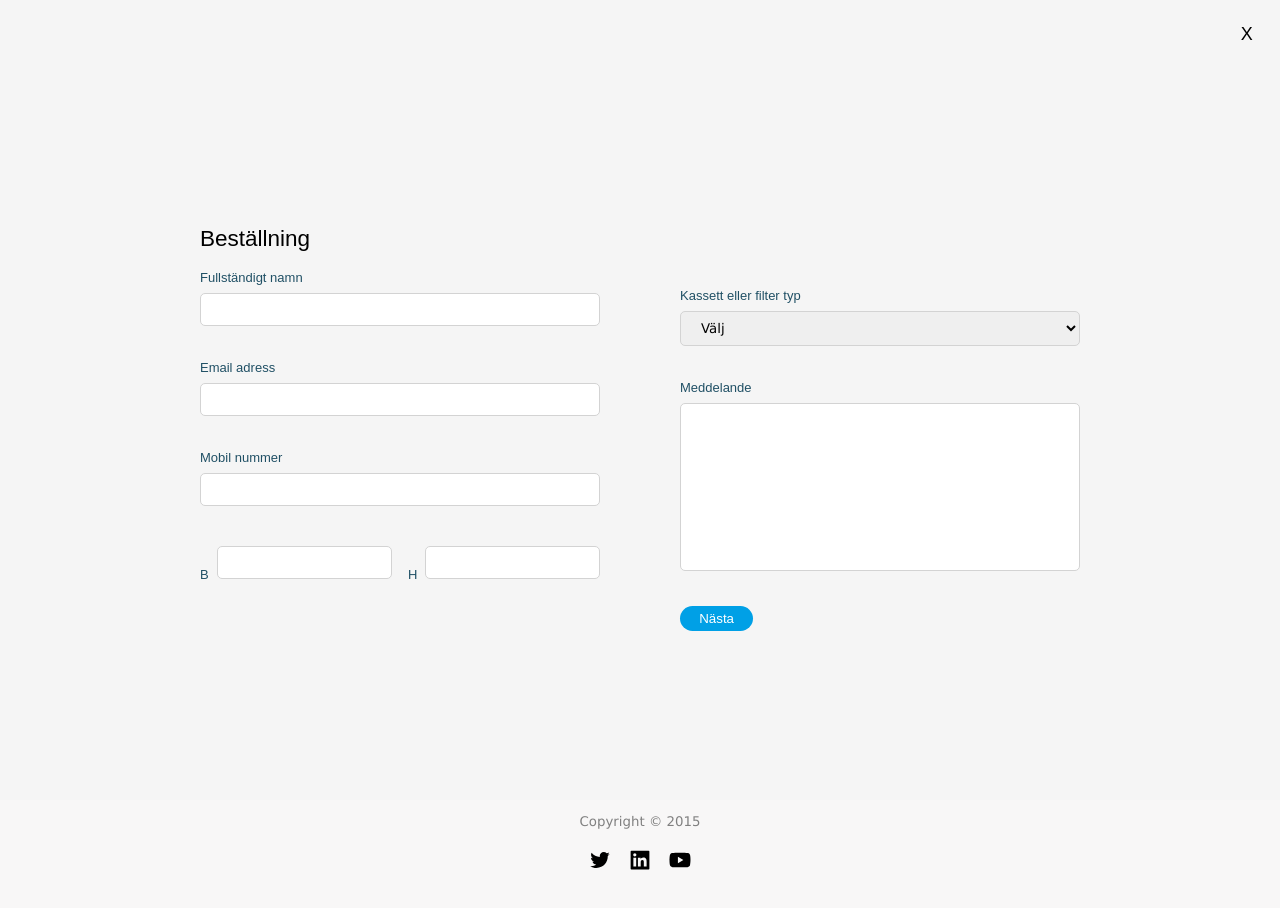
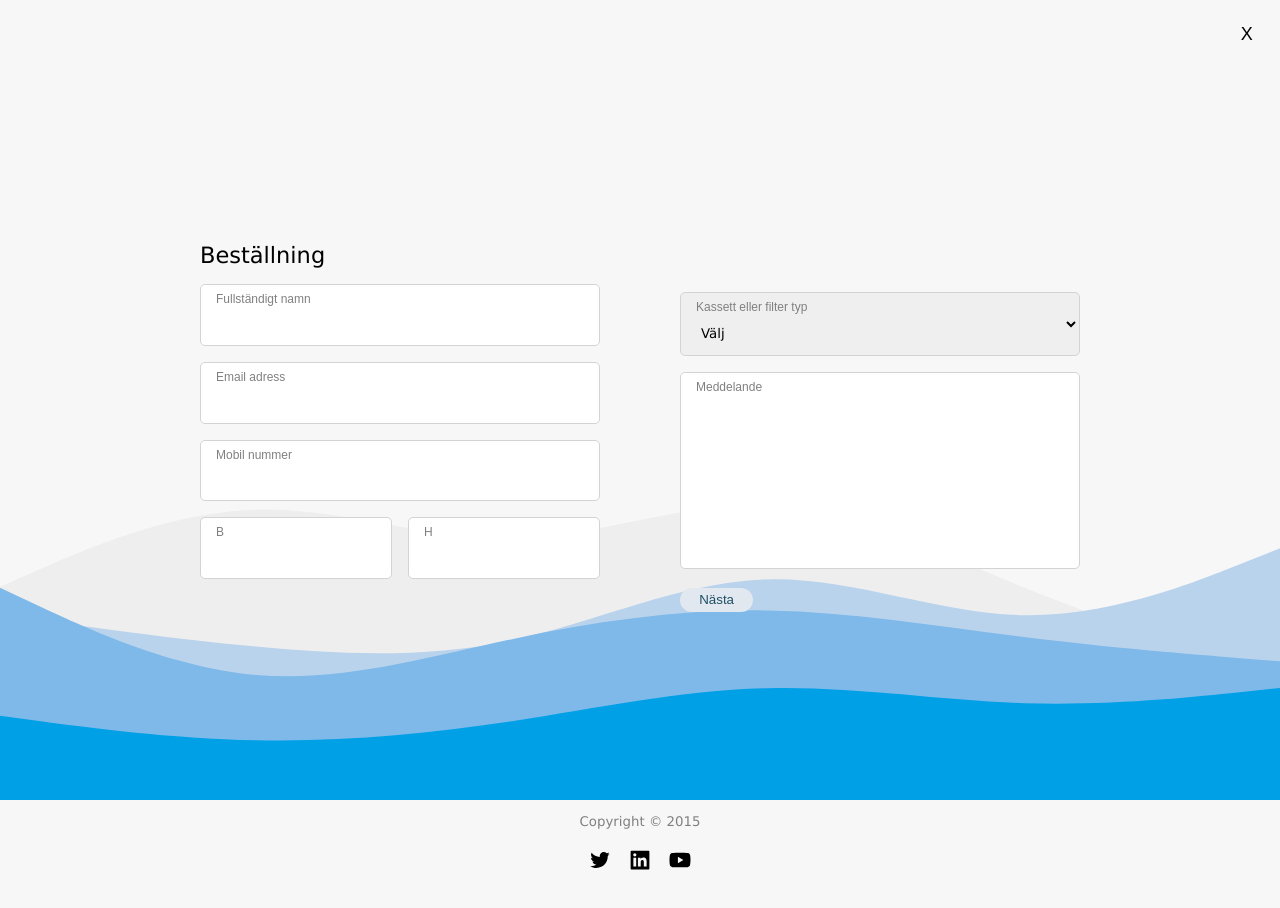
Before and after one commit to saraohman97/flexiclean-update, a React (Create React App) app: page /kontakta-oss in a window 1280 px wide. Both pictures are taken after a click on the button "Beställ". Shown: the top 908 px of the page. Built offline with nearby package versions, Linux system fonts and the light colour scheme; a web font is replaced by a local one.

Commit message:
Added new design on order-form incl bg

```diff
--- a/src/App.css
+++ b/src/App.css
@@ -831,8 +831,11 @@ display: none;
 
 /* ---------put-order modal----------- */
 .order-content {
-  background-color: whitesmoke;
-  /* backdrop-filter: blur(100px); */
+  background-image: url(./assets/layered-waves-haikei\ \(1\).svg);
+  background-repeat: no-repeat;
+  background-size: cover;
+  background-position: center;
+
   height: 100vh;
   position: absolute;
   z-index: 100;
@@ -844,6 +847,7 @@ display: none;
 }
 .order-title {
   margin-bottom: 1rem;
+  font-family: Verdana, Geneva, Tahoma, sans-serif;
 }
 .order-form {
   display: flex;
@@ -851,14 +855,21 @@ display: none;
   min-width: 400px;
   margin: 0 auto;
 }
+.order-content .input-group {
+  position: relative;
+}
 .order-label {
-  color: var(--third-clr);
-  font-size: small;
+  color: gray;
+  font-size: 12px;
+  position: absolute;
+  top: .5rem;
+  left: 1rem;
 }
 .order-input-field {
   margin-bottom: 1rem;
-  margin-top: .5rem;
-  padding: .5rem 1rem;
+  color: #000000;
+  padding: 2rem 1rem .8rem;
+  text-align: bottom;
   border-radius: 5px;
   border: 1px solid lightgray;
   outline: none;
@@ -868,7 +879,8 @@ display: none;
   max-width: 400px;
 }
 .order-input-field:hover {
-  border: 1px solid transparent;
+  /* border: 1px solid gray; */
+  box-shadow: var(--box-shadow);
 }
 .order-input-field:focus {
   border: 1px solid var(--third-clr);
@@ -880,7 +892,6 @@ display: none;
 }
 .order-size {
   display: flex;
-  gap: .5rem;
   align-items: center;
   flex: 1;
 }
@@ -918,14 +929,14 @@ display: none;
     gap: 1rem;
   }
   .order-form-right {
-    margin-top: 5rem;
-  }
-  .order-input-field {
-    margin-bottom: 2rem;
+    margin-top: 4.2rem;
   }
   .order-form-right,
   .order-form-left {
     width: 400px;
+  }
+  .order-content {
+    background-position: bottom;
   }
 }
 /* for big devices */
@@ -955,7 +966,7 @@ display: none;
   max-width: 300px;
   margin: 0 auto;
 }
-.input-group {
+.admin-content .input-group {
   width: 100%;
 }
 .admin-title {
--- a/src/components/PutOrder.js
+++ b/src/components/PutOrder.js
@@ -14,15 +14,15 @@ const PutOrder = ({ setOrderModalOpen }) => {
                             <div className="order-form-left">
                                 <h1 className='order-title'>Beställning</h1>
                                 <div className='input-group'>
-                                    <label htmlFor="text" className='order-label'>Fullständigt namn</label> <br />
+                                    <label htmlFor="text" className='order-label'>Fullständigt namn</label>
                                     <input type="text" className='order-input-field' />
                                 </div>
                                 <div className='input-group'>
-                                    <label htmlFor="text" className='order-label'>Email adress</label> <br />
+                                    <label htmlFor="text" className='order-label'>Email adress</label>
                                     <input type="email" className='order-input-field' />
                                 </div>
                                 <div className='input-group'>
-                                    <label htmlFor="text" className='order-label'>Mobil nummer</label> <br />
+                                    <label htmlFor="text" className='order-label'>Mobil nummer</label>
                                     <input type="text" className='order-input-field' />
                                 </div>
                                 <div className="order-size-inputs">
@@ -37,9 +37,9 @@ const PutOrder = ({ setOrderModalOpen }) => {
                                 </div>
                             </div>
                             <div className="order-form-right">
-                                <div>
-                                    <label htmlFor="text" className='order-label'>Kassett eller filter typ</label> <br />
-                                    <select className='order-input-field input-group'>
+                                <div className='input-group'>
+                                    <label htmlFor="text" className='order-label'>Kassett eller filter typ</label>
+                                    <select className='order-input-field'>
                                         <option value="default">Välj</option>
                                         <option value="kassett 1">Kassett 1</option>
                                         <option value="kassett 2">Kassett 2</option>
@@ -47,11 +47,11 @@ const PutOrder = ({ setOrderModalOpen }) => {
                                         <option value="kassett 2">Filter 2</option>
                                     </select>
                                 </div>
-                                <div>
-                                    <label htmlFor="text" className='order-label'>Meddelande</label> <br />
-                                    <textarea className='order-input-field input-group' cols="30" rows="10"></textarea>
+                                <div className='input-group'>
+                                    <label htmlFor="text" className='order-label'>Meddelande</label>
+                                    <textarea className='order-input-field' cols="30" rows="10"></textarea>
                                 </div>
-                                <button className='btn btn-blue' onClick={() => setNextView(true)}>Nästa</button>
+                                <button className='btn btn-gray' onClick={() => setNextView(true)}>Nästa</button>
                             </div>
                         </>
                     )}
@@ -61,29 +61,29 @@ const PutOrder = ({ setOrderModalOpen }) => {
                             <div className="order-form-left">
                                 <h1 className='order-title'>Beställning</h1>
                                 <div className='input-group'>
-                                    <label htmlFor="text" className='order-label'>Fullständigt namn</label> <br />
+                                    <label htmlFor="text" className='order-label'>Fullständigt namn</label>
                                     <input type="text" className='order-input-field' />
                                 </div>
                                 <div className='input-group'>
-                                    <label htmlFor="text" className='order-label'>Email adress</label> <br />
+                                    <label htmlFor="text" className='order-label'>Email adress</label>
                                     <input type="email" className='order-input-field' />
                                 </div>
                                 <div className='input-group'>
-                                    <label htmlFor="text" className='order-label'>Mobil nummer</label> <br />
+                                    <label htmlFor="text" className='order-label'>Mobil nummer</label>
                                     <input type="text" className='order-input-field' />
                                 </div>
                             </div>
                             <div className="order-form-right">
                                 <div className='input-group'>
-                                    <label htmlFor="text" className='order-label'>Fullständigt namn</label> <br />
+                                    <label htmlFor="text" className='order-label'>Fullständigt namn</label>
                                     <input type="text" className='order-input-field' />
                                 </div>
                                 <div className='input-group'>
-                                    <label htmlFor="text" className='order-label'>Email adress</label> <br />
+                                    <label htmlFor="text" className='order-label'>Email adress</label>
                                     <input type="email" className='order-input-field' />
                                 </div>
                                 <div className='input-group'>
-                                    <label htmlFor="text" className='order-label'>Mobil nummer</label> <br />
+                                    <label htmlFor="text" className='order-label'>Mobil nummer</label>
                                     <input type="text" className='order-input-field' />
                                 </div>
                                 <div className="order-btn-wrapper">
```
Also changed, not shown: src/assets/layered-waves-haikei (1).svg (added), src/assets/layered-waves-haikei (2).svg (added).
